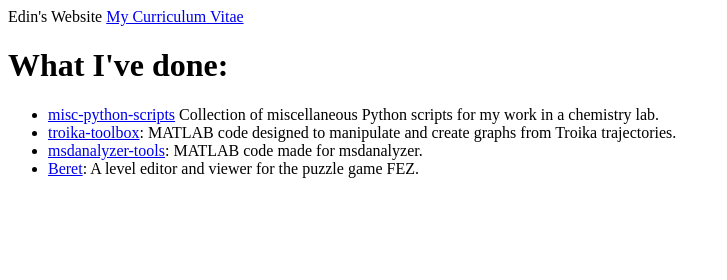
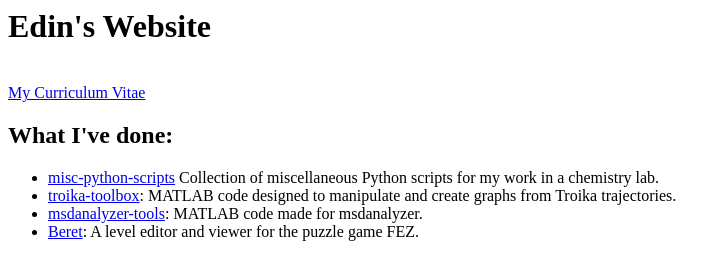
Before and after one commit to edinosma/edinosma.github.io, a plain HTML site: page index.html in a window 1280 px wide. Shown: the whole page, without its empty margins (0-727 px from the left). Drawn offline with Linux system fonts and the light colour scheme.

Commit message:
Add header and line break

```diff
--- a/index.html
+++ b/index.html
@@ -1,8 +1,8 @@
-Edin's Website
-
+<h1>Edin's Website</h1>
+<br>
 <a href="docs/edin_cv.pdf">My Curriculum Vitae</a>
 
-<h1>What I've done:</h1>
+<h2>What I've done:</h2>
 <ul>
     <li><a href="https://github.com/edinosma/misc-python-code">misc-python-scripts</a> Collection of miscellaneous Python scripts for my work in a chemistry lab.</li>
     <li><a href="https://github.com/edinosma/troika-toolbox">troika-toolbox</a>: MATLAB code designed to manipulate and create graphs from Troika trajectories.</li>
```
